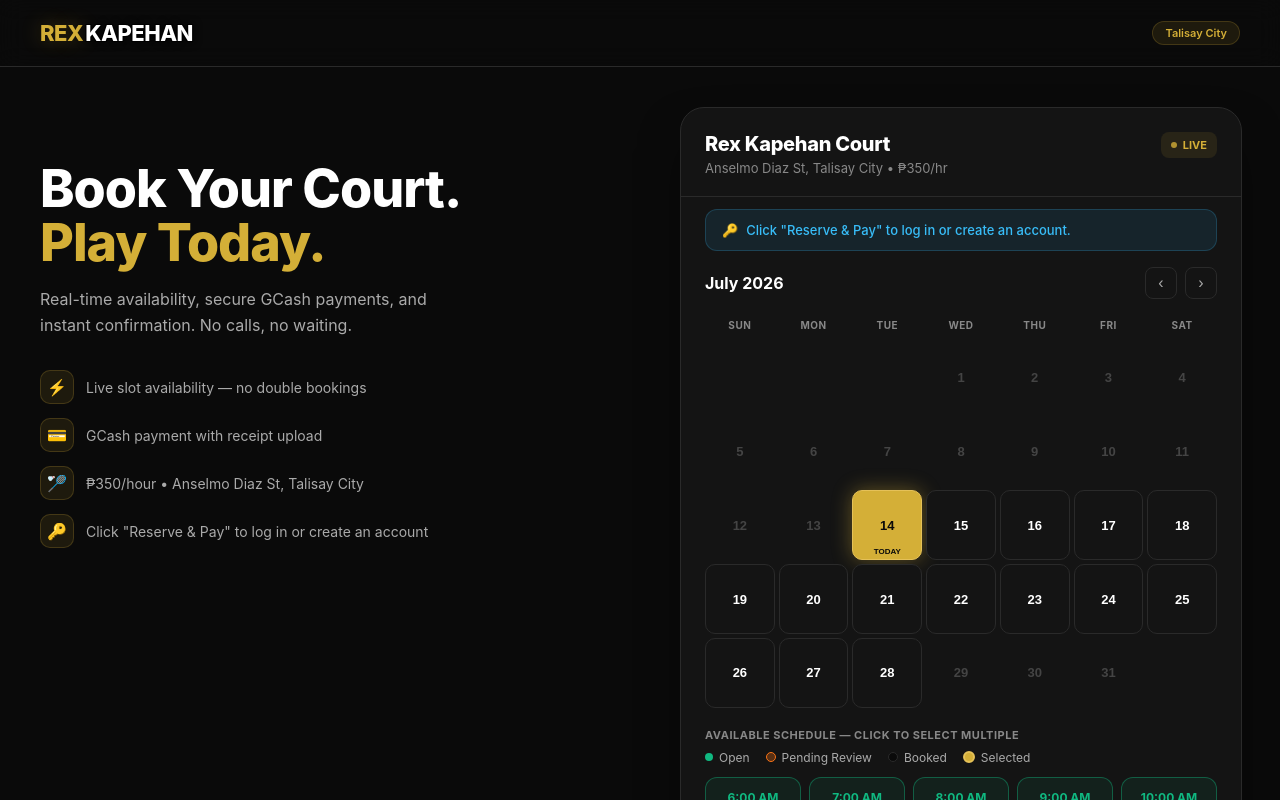
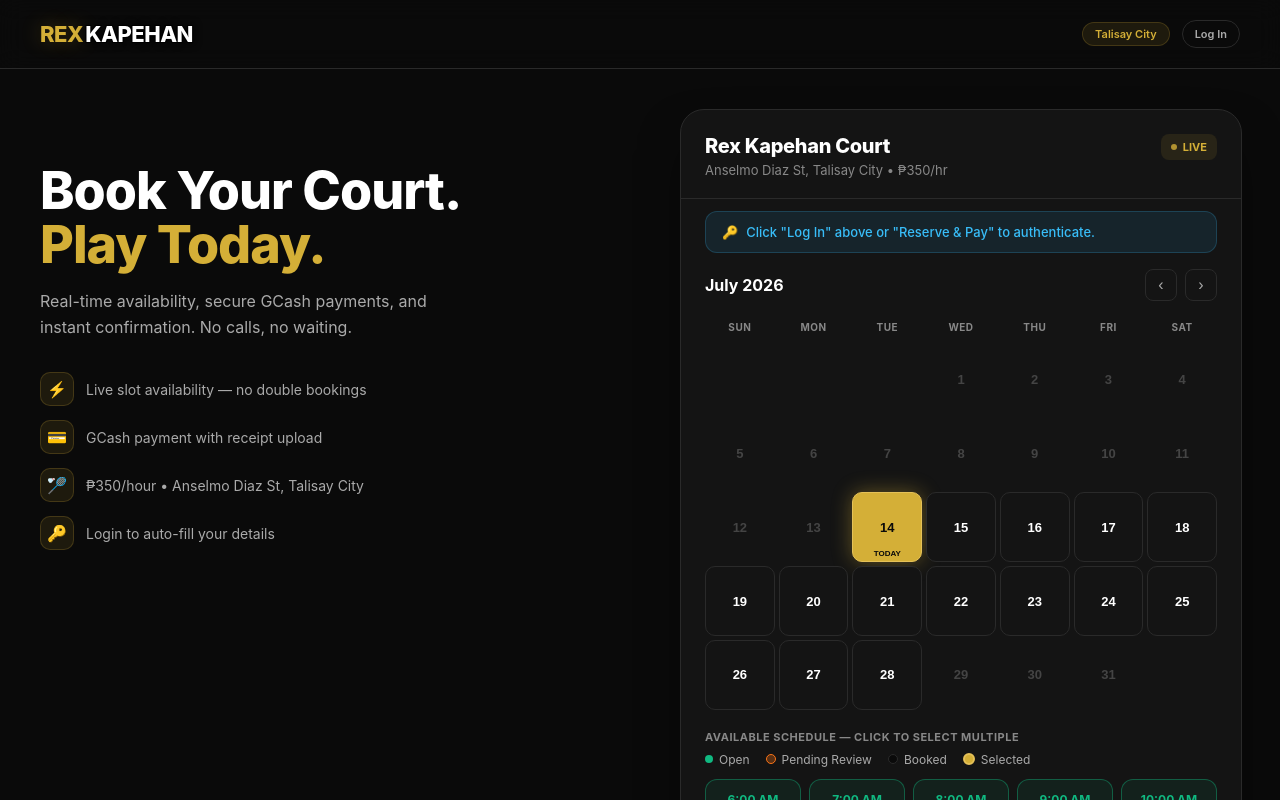
Before and after one commit to zldck/rex-kapehan, a Next.js app: page / in a window 1280 px wide. Shown: the top 800 px of the page. Built offline with nearby package versions, Linux system fonts and the light colour scheme; no server answers; the database is empty.

Commit message:
Add login button and fix favicon metadata

```diff
--- a/app/layout.js
+++ b/app/layout.js
@@ -1,6 +1,10 @@
 export const metadata = {
-  title: 'Rex Kapehan — Court Booking',
-  description: 'Real-time court booking with GCash payments',
+  title: 'Rex Kapehan',
+  description: 'Book your court at Rex Kapehan',
+  icons: {
+    icon: '/icon.png',
+    apple: '/icon.png',
+  },
 };
 
 export default function RootLayout({ children }) {
--- a/app/page.js
+++ b/app/page.js
@@ -6,11 +6,7 @@
 
 const supabaseUrl = process.env.NEXT_PUBLIC_SUPABASE_URL || '';
 const supabaseAnonKey = process.env.NEXT_PUBLIC_SUPABASE_ANON_KEY || '';
-
-// Only create client if credentials exist
-const supabase = supabaseUrl && supabaseAnonKey
-  ? createClient(supabaseUrl, supabaseAnonKey)
-  : null;
+const supabase = supabaseUrl && supabaseAnonKey ? createClient(supabaseUrl, supabaseAnonKey) : null;
 
 const MUSTARD = '#D4AF37';
 const MUSTARD_LIGHT = '#E5C158';
@@ -57,18 +53,14 @@
 
   // --- Load saved data and check Supabase ---
   useEffect(() => {
-    // Check Supabase config FIRST
     if (!supabaseUrl || !supabaseAnonKey) {
-      setError('Supabase not configured. Please check your environment variables.');
+      setError('Supabase not configured.');
       setSupabaseReady(false);
       return;
     }
-
-    // Supabase is ready
     setSupabaseReady(true);
     setError('');
 
-    // Load saved user data
     const savedEmail = localStorage.getItem('rk_verified_email');
     const savedName = localStorage.getItem('rk_user_name');
     const savedPhone = localStorage.getItem('rk_user_phone');
@@ -147,7 +139,7 @@
     }
   }, [fetchDateAvailability, supabaseReady]);
 
-  // --- Hold slots (called after successful auth) ---
+  // --- Hold slots (called after successful booking login) ---
   const holdSlots = async () => {
     setLoading(true);
     try {
@@ -188,6 +180,58 @@
   };
 
   // --- Authentication handlers ---
+
+  // Pure login (from the "Log In" button) – just sets user, no booking
+  const loginUserOnly = (email) => {
+    localStorage.setItem('rk_verified_email', email);
+    localStorage.setItem('rk_user_logged_in', 'true');
+    setUserEmail(email);
+    setIsLoggedIn(true);
+    const savedName = localStorage.getItem('rk_user_name');
+    const savedPhone = localStorage.getItem('rk_user_phone');
+    if (savedName) setName(savedName);
+    if (savedPhone) setPhone(savedPhone);
+    setAuthModalOpen(false);
+    setAuthStep('check');
+    setAuthPassword('');
+    setAuthConfirmPassword('');
+    setAuthOtpInput('');
+    setAuthCountdown(0);
+    setAuthError('');
+  };
+
+  // Login and proceed to booking (from "Reserve & Pay")
+  const loginUserAndBook = (email) => {
+    loginUserOnly(email);
+    holdSlots();
+  };
+
+  const handleLoginClick = () => {
+    setAuthModalOpen(true);
+    setAuthError('');
+    const storedEmail = localStorage.getItem('rk_verified_email');
+    if (storedEmail) {
+      setAuthEmail(storedEmail);
+      fetch('/api/auth/check', {
+        method: 'POST',
+        headers: { 'Content-Type': 'application/json' },
+        body: JSON.stringify({ email: storedEmail }),
+      })
+        .then(res => res.json())
+        .then(data => {
+          if (data.hasPassword) {
+            setAuthStep('login');
+          } else {
+            sendOtp(storedEmail);
+            setAuthStep('otp');
+          }
+        })
+        .catch(() => setAuthStep('email'));
+    } else {
+      setAuthStep('email');
+    }
+  };
+
   const handleReserveClick = async (e) => {
     e.preventDefault();
     setError('');
@@ -197,7 +241,6 @@
       return;
     }
 
-    // Validate name and phone
     if (!name.trim()) {
       setError('Please enter your full name.');
       return;
@@ -212,18 +255,14 @@
       return;
     }
 
-    // If already logged in, skip auth
     if (isLoggedIn && userEmail) {
       await holdSlots();
       return;
     }
 
-    // Open auth modal
     setAuthModalOpen(true);
     setAuthError('');
     setAuthStep('check');
-
-    // If we have a stored email, use it
     const storedEmail = localStorage.getItem('rk_verified_email');
     if (storedEmail) {
       setAuthEmail(storedEmail);
@@ -345,7 +384,13 @@
         setAuthLoading(false);
         return;
       }
-      loginUser(authEmail);
+      // After setting password, log in and decide whether to book
+      // Check if we are in booking flow: if selectedSlots > 0, then proceed to book
+      if (selectedSlots.length > 0) {
+        loginUserAndBook(authEmail);
+      } else {
+        loginUserOnly(authEmail);
+      }
     } catch (err) {
       console.error('Set password error:', err);
       setAuthError('Failed to set password.');
@@ -379,33 +424,18 @@
         setAuthLoading(false);
         return;
       }
-      loginUser(authEmail);
+      // Check if we are in booking flow
+      if (selectedSlots.length > 0) {
+        loginUserAndBook(authEmail);
+      } else {
+        loginUserOnly(authEmail);
+      }
     } catch (err) {
       console.error('Login error:', err);
       setAuthError('Login failed.');
     } finally {
       setAuthLoading(false);
     }
-  };
-
-  const loginUser = (email) => {
-    localStorage.setItem('rk_verified_email', email);
-    localStorage.setItem('rk_user_logged_in', 'true');
-    setUserEmail(email);
-    setIsLoggedIn(true);
-    // Load saved name and phone
-    const savedName = localStorage.getItem('rk_user_name');
-    const savedPhone = localStorage.getItem('rk_user_phone');
-    if (savedName) setName(savedName);
-    if (savedPhone) setPhone(savedPhone);
-    setAuthModalOpen(false);
-    setAuthStep('check');
-    setAuthPassword('');
-    setAuthConfirmPassword('');
-    setAuthOtpInput('');
-    setAuthCountdown(0);
-    setAuthError('');
-    holdSlots();
   };
 
   // --- Auto-cancel & back to slots ---
@@ -746,7 +776,12 @@
                   </button>
                 </>
               ) : (
-                <></>
+                <button
+                  style={{ ...s.btnOutline, width: 'auto', padding: '6px 12px', fontSize: '11px' }}
+                  onClick={handleLoginClick}
+                >
+                  Log In
+                </button>
               )}
             </div>
           </div>
@@ -776,7 +811,7 @@
               </div>
               <div style={s.featureItem}>
                 <div style={s.featureIcon}>🔑</div>
-                <span>Click "Reserve & Pay" to log in or create an account</span>
+                <span>Login to auto-fill your details</span>
               </div>
             </div>
           </div>
@@ -816,7 +851,7 @@
                 {supabaseReady && !isLoggedIn && (
                   <div style={{ ...s.infoBanner, display: 'flex', alignItems: 'center', gap: '8px' }}>
                     <span>🔑</span>
-                    <span>Click "Reserve & Pay" to log in or create an account.</span>
+                    <span>Click "Log In" above or "Reserve & Pay" to authenticate.</span>
                   </div>
                 )}
 
```
